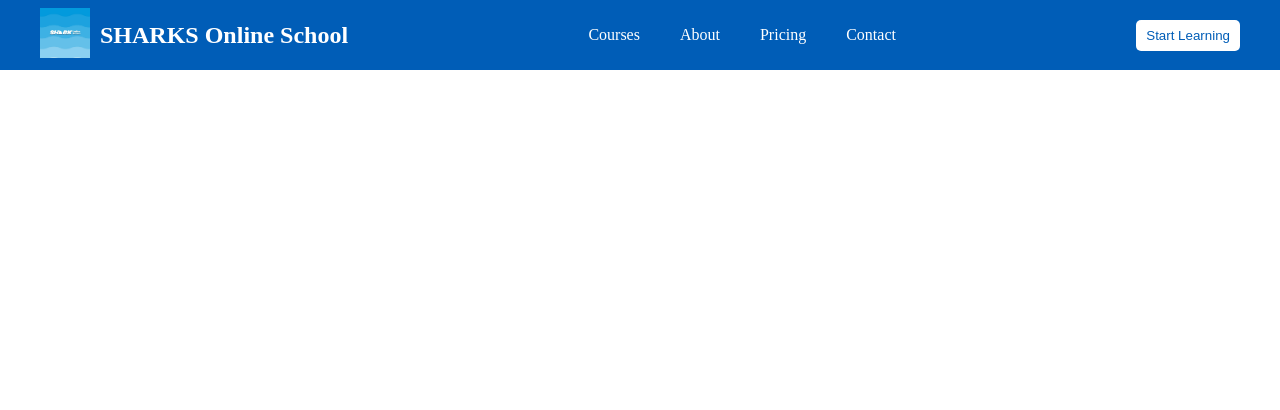
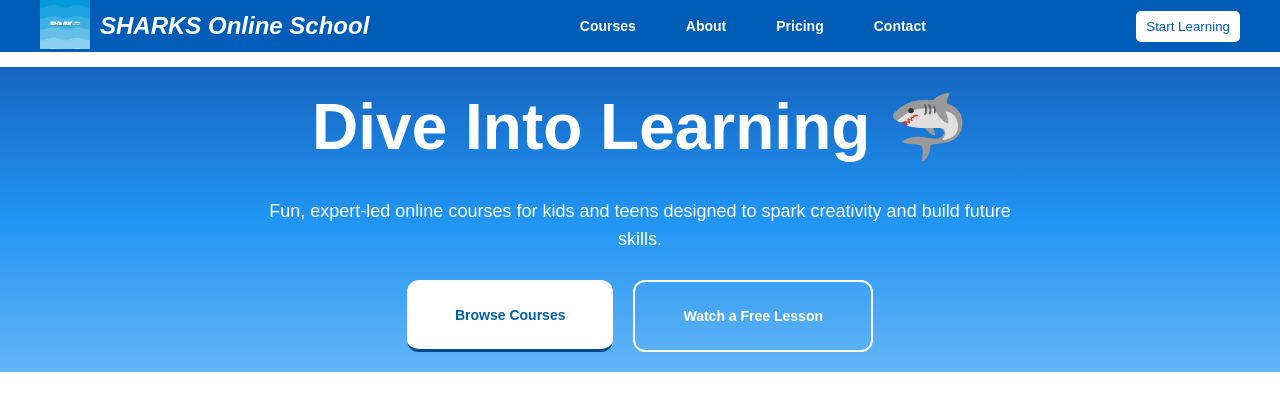
Before and after one commit to OmarWaleedSigma/Sharks-Group-project, a plain HTML site: page index.html in a window 1280 px wide. Drawn offline with Linux system fonts and the light colour scheme.

Commit message:
add Hero section

```diff
--- a/css/style.css
+++ b/css/style.css
@@ -1,14 +1,17 @@
 :root {
-    --primary-color: #005DB7;
-    --text-dark-color: #011D35;
-    --text-light-color: #FFFFFF;
+  --primary-color: #005db7;
+  --text-dark-color: #011d35;
+  --text-light-color: #ffffff;
   --text-blue-color: var(--primary-color);
   --text-gray-color: #404752;
-    --bg-medium-blue-color: #1565C0;
-    --bg-light-blue-color: #2195f3;
-    --bg-light-color: #DBE9FF;
-    --bg-gray-color: #EEF4FF;
-    --bg-white-color: #FFFFFF;
+  --bg-dark-blue-color: #1565c0;
+  --bg-medium-blue-color: #2195f3;
+  --bg-light-blue-color: #64b5f6;
+  --bg-light-color: #dbe9ff;
+  --bg-gray-color: #eef4ff;
+  --bg-white-color: #ffffff;
+  --bg-light-gray-color:#F8F9FF;
+  --btn-dark-blue-color: #0061a4;
 }
 
 * {
@@ -17,45 +20,118 @@
   box-sizing: border-box;
 }
 
-nav{
+nav {
   display: flex;
   justify-content: space-between;
   align-items: center;
   background-color: var(--primary-color);
   padding: 8px 40px;
+  height: 52px;
+  margin-bottom: 15px;
 }
-.logo{
+.logo {
   display: flex;
   align-items: center;
-    gap:10px
+  gap: 10px;
 }
 
-.logo .img-container{
-    width:50px;
+.logo .img-container {
+  width: 50px;
 }
-.logo .img-container img{
-    width:100%;
+.logo .img-container img {
+  width: 100%;
   object-fit: contain;
 }
-.logo .logo-text{
+.logo .logo-text {
   font-size: 24px;
-    font-weight: bold;
-    color:var(--text-light-color)
+  font-weight: 900;
+  font-family: "Anybody", sans-serif;
+  font-style: italic;
+  line-height: 32px;
+  color: var(--text-light-color);
 }
-.nav-links{
-    display:flex;
+.nav-links {
+  font-family: "Plus Jakarta Sans", sans-serif;
+  font-weight: 700;
+  font-size: 14px;
+  line-height: 20px;
+  display: flex;
   justify-content: space-around;
   list-style-type: none;
-    gap: 40px;
+  gap: 50px;
 }
-.nav-links li a{
+.nav-links::focus {
+  border-bottom: 2px solid var(--text-light-color);
+}
+
+.nav-links li a {
   text-decoration: none;
-    color:var(--text-light-color)
+  color: var(--text-light-color);
 }
-nav .cta button{
-    padding:8px 10px;
+nav .cta button {
+  padding: 8px 10px;
   border-radius: 5px;
   background: var(--bg-white-color);
-    color:var(--primary-color);
-    border:none;
+  color: var(--primary-color);
+  border: none;
 }
+.hero {
+  display: flex;
+  flex-direction: column;
+  justify-content: center;
+  align-items: center;
+  text-align: center;
+  padding: 20px;
+  background: linear-gradient(
+    to bottom,
+    var(--bg-dark-blue-color),
+    var(--bg-medium-blue-color),
+    var(--bg-light-blue-color)
+  );
+  margin-bottom: 200px;
+}
+.hero-browse-courses {
+  background-color: var(--bg-white-color);
+}
+.hero-browse-courses{
+  padding: 24px 48px 24px 48px;
+  font-weight: 700;
+  font-size: 14px;
+  line-height: 20px;
+  border-radius: 12px;
+  background-color: var(--bg-white-color);
+  color:var(--btn-dark-blue-color);
+  border: none;
+  border-bottom: 3px solid #00468C;
+}
+.hero .main-h {
+  font-family: "Anybody", sans-serif;
+  font-weight: 800;
+  font-size: 64px;
+  line-height: 80px;
+  color: var(--text-light-color);
+  margin-bottom: 30px;
+}
+.hero .info {
+  font-family: "Plus Jakarta Sans", sans-serif;
+  font-weight: 500;
+  font-size: 18px;
+  line-height: 28px;
+  color: var(--text-light-color);
+  margin-bottom: 27px;
+}
+.hero .buttons {
+  display: flex;
+  gap: 20px;
+}
+
+.hero-watch-free-lesson{
+  padding: 24px 48px 24px 48px;
+  font-weight: 700;
+  font-size: 14px;
+  line-height: 20px;
+  border-radius: 12px;
+  border: 2px solid var(--bg-white-color);
+  background-color: transparent;
+  color: var(--text-light-color);
+}
--- a/index.html
+++ b/index.html
@@ -16,8 +16,8 @@
         <p class="logo-text">SHARKS Online School</p>
       </div>
       <ul class="nav-links">
-          <li><a href="#">Courses</a></li>
-          <li><a href="#">About</a></li>
+        <li><a href="#">Courses</a></li>
+        <li><a href="#">About</a></li>
         <li><a href="#">Pricing</a></li>
         <li><a href="#">Contact</a></li>
       </ul>
@@ -25,5 +25,31 @@
         <button type="button">Start Learning</button>
       </div>
     </nav>
+    <section class="hero">
+      <h1 class="main-h">Dive Into Learning 🦈</h1>
+      <p class="info">
+        Fun, expert-led online courses for kids and teens designed to spark
+        creativity and build future <br />
+        skills.
+      </p>
+      <div class="buttons">
+        <button type="button" class="hero-browse-courses">
+          Browse Courses
+        </button>
+        <button type="button" class="hero-watch-free-lesson">
+          Watch a Free Lesson
+        </button>
+      </div>
+    </section>
+    <!-- <section class="features-section">
+      <div class="cards-container">
+        <div class="feature1">
+          <i class="fa-solid fa-bullseye"></i>
+        </div>
+        <div class="feature2"></div>
+        <div class="feature3"></div>
+      </div>
+    </section> --><!--!Next:Features Section-->
+    <!-- <script src="https://kit.fontawesome.com/9552c774f9.js" crossorigin="anonymous"></script> -->
   </body>
 </html>
```
Lines whose indentation alone changed are shown as unchanged.
